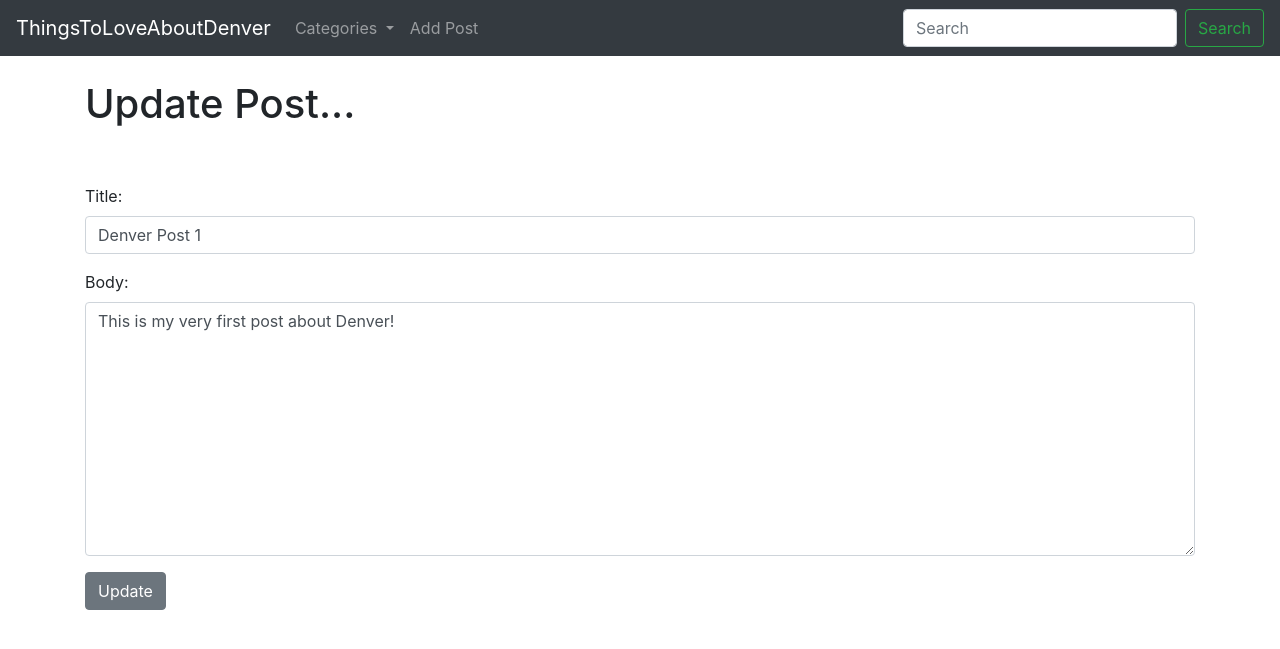
After one commit to earthtomemphis/ThingsToLoveAboutDenver, a Django app: page /article/edit/1 in a window 1280 px wide. The commit adds this page. Shown: the top 649 px of the page. Run offline with Django 3.2, Linux system fonts and the light colour scheme; data comes from the database, SQL or seed files in the repository.

Commit message:
updating posts

```diff
--- a/blog/forms.py
+++ b/blog/forms.py
@@ -11,3 +11,14 @@ class PostForm(forms.ModelForm):
             'author': forms.Select(attrs={'class': 'form-control'}),
             'body': forms.Textarea(attrs={'class': 'form-control'}),
         }
+
+class EditForm(forms.ModelForm):
+    class Meta:
+        model = Post
+        fields = ('title','body')
+
+        widgets = {
+            'title': forms.TextInput(attrs={'class': 'form-control'}),
+            #'author': forms.Select(attrs={'class': 'form-control'}),
+            'body': forms.Textarea(attrs={'class': 'form-control'}),
+        }
--- a/blog/models.py
+++ b/blog/models.py
@@ -12,4 +12,4 @@ class Post(models.Model):
         return self.title + ' | ' + str(self.author)
 
     def get_absolute_url(self):
-        return reverse('article-detail', args=(str(self.id)))
+        return reverse('home')
--- a/blog/templates/add_post.html
+++ b/blog/templates/add_post.html
@@ -1,5 +1,4 @@
 {% extends 'base.html' %}
-{% load crispy_forms_tags %}
 
 {% block content %}
 
@@ -9,7 +8,7 @@
     <form method="POST" class="uniForm">
         {% csrf_token %}
         {{ form.as_p }}
-        <button class="btn btn-secondary" id="P&R">Post & Review</button>
+        <button class="btn btn-secondary" id="P&R">Post</button>
         <!-- <button class="btn btn-secondary" id="Post">Post</button> -->
     </form>
 </div>
--- a/blog/templates/article_details.html
+++ b/blog/templates/article_details.html
@@ -4,12 +4,12 @@
 <body>
     {% block content %}
     <h1>{{ post.title }}</h1>
-    <small>By: {{ post.author.first_name }} {{ post.author.last_name }}</small><br>
+    <small>By: {{ post.author.first_name }} {{ post.author.last_name }} <a href="{% url 'update_post' post.pk %}">(Edit)</a></small><br>
     <hr>
     <br>
     {{ post.body }}
 
     <br><br>
-    <a href="{% url 'home' %}" class="btn btn-secondary">Return home</a>
+    <a href="{% url 'home' %}" class="btn btn-secondary">Return Home</a>
     {% endblock %}
 </body>
--- a/blog/templates/home.html
+++ b/blog/templates/home.html
@@ -3,7 +3,7 @@
 <h1>Post</h1>
 <ul>
 {% for post in object_list %}
-    <li><a href="{% url 'article-detail' post.pk %}">{{ post.title }}</a> - {{ post.author.first_name }} {{ post.author.last_name }} <br>
+    <li><a href="{% url 'article-detail' post.pk %}">{{ post.title }}</a> - {{ post.author.first_name }} {{ post.author.last_name }} <small><a href="{% url 'update_post' post.pk %}">(Edit)</a></small> <br>
     {{ post.body }}</li>
 {% endfor %}
 </ul>
--- /dev/null
+++ b/blog/templates/update_post.html
@@ -0,0 +1,15 @@
+{% extends 'base.html' %}
+
+{% block content %}
+
+<h1>Update Post...</h1>
+<br><br>
+<div class="form-group">
+    <form method="POST">
+        {% csrf_token %}
+        {{ form.as_p }}
+        <button class="btn btn-secondary">Update</button>
+    </form>
+</div>
+
+{% endblock %}
--- a/blog/urls.py
+++ b/blog/urls.py
@@ -1,8 +1,9 @@
 from django.urls import path
-from . views import HomeView, ArticleDetailView, AddPostView
+from . views import HomeView, ArticleDetailView, AddPostView, UpdatePostView
 
 urlpatterns = [
     path('', HomeView.as_view(), name="home"),
     path('article/<int:pk>', ArticleDetailView.as_view(), name='article-detail'),
     path('new-post/', AddPostView.as_view(), name='new-post'),
+    path('article/edit/<int:pk>', UpdatePostView.as_view(), name='update_post'),
 ]
--- a/blog/views.py
+++ b/blog/views.py
@@ -1,7 +1,7 @@
 from django.shortcuts import render
-from django.views.generic import ListView, DetailView, CreateView
+from django.views.generic import ListView, DetailView, CreateView, UpdateView
 from . models import Post
-from . forms import PostForm
+from . forms import PostForm, EditForm
 
 # Create your views here.
 class HomeView(ListView):
@@ -18,3 +18,9 @@ class AddPostView(CreateView):
     template_name = 'add_post.html'
     #fields = '__all__'
     #fields = ('title', 'body')
+
+class UpdatePostView(UpdateView):
+    model = Post
+    form_class = EditForm
+    template_name = 'update_post.html'
+    #fields = ['title', 'body']
```
